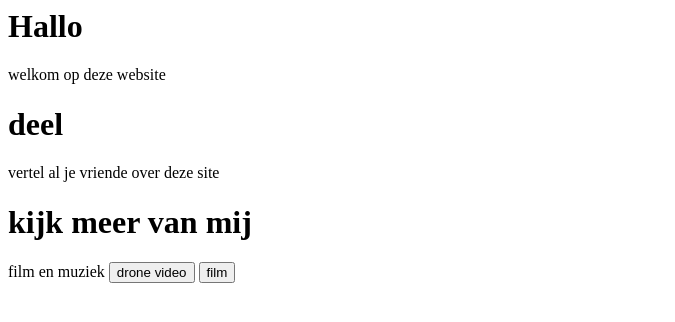
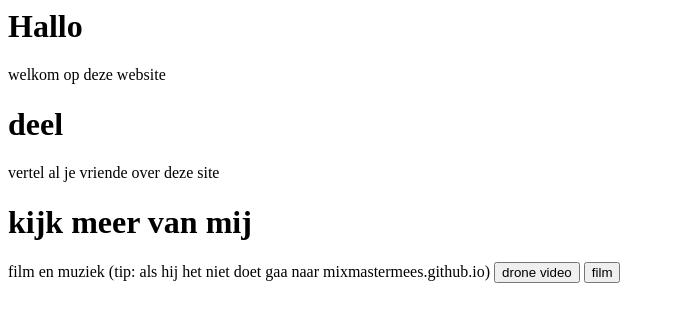
Before and after one commit to mixmastermees/mixmastermees.github.io, a plain HTML site: page index.html in a window 1280 px wide. Shown: the whole page, without its empty margins (0-675 px from the left). Drawn offline with Linux system fonts and the light colour scheme.

Commit message:
Update index.html

```diff
--- a/index.html
+++ b/index.html
@@ -6,7 +6,7 @@
 	<h1>deel</h1>
 	<text> vertel al je vriende over deze site </text>
 	<h1>kijk meer van mij</h1>
-	<text>film en muziek</text>
+	<text>film en muziek (tip: als hij het niet doet gaa naar mixmastermees.github.io)</text>
 	<button onclick="window.location.href='https://www.youtube.com/watch?v=yww_vOndkWE'">drone video</button>
 <button onclick="window.location.href='https://www.youtube.com/watch?v=FDwp0ONrttM'">film</button>
 </body>
```
